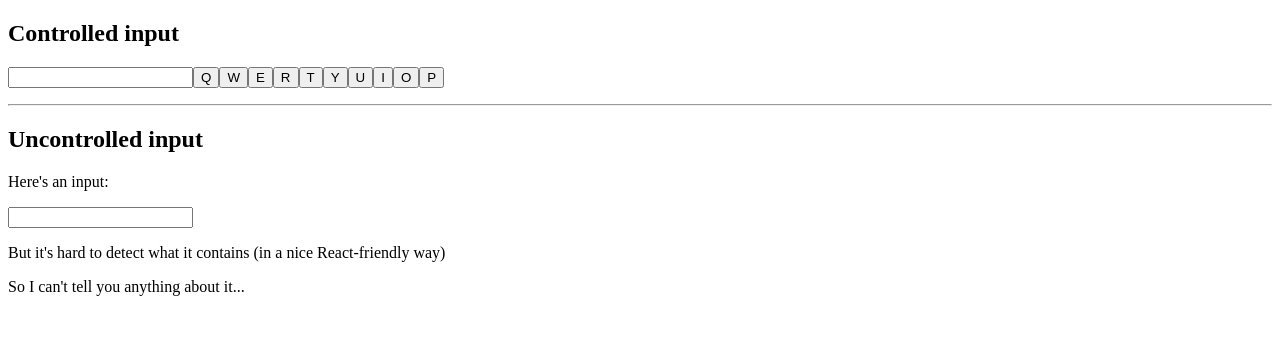
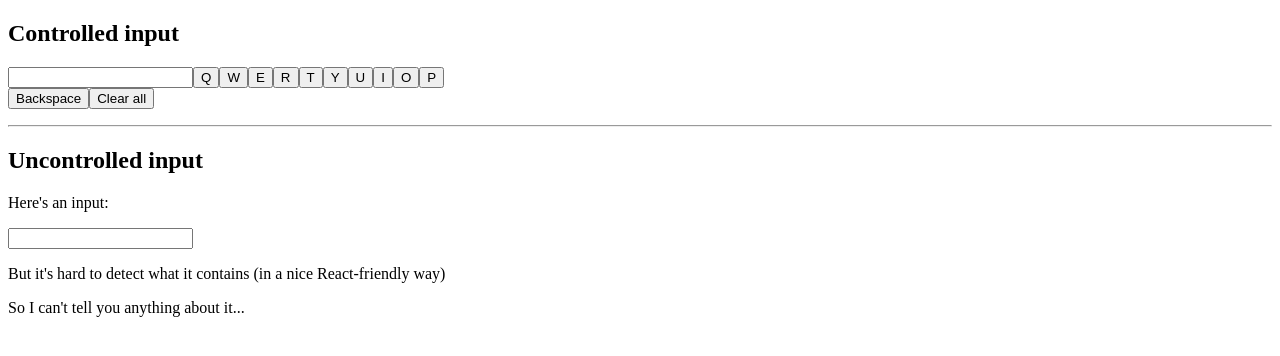
Before and after one commit to zahrabeng/qwerty-input, a React (Create React App) app: page / in a window 1280 px wide. Shown: the top 356 px of the page. Built offline with nearby package versions, Linux system fonts and the light colour scheme; the HTML template or start-up script is replaced by a standard one.

Commit message:
Add backspace and clear buttons

```diff
--- a/src/components/QwertyInput.tsx
+++ b/src/components/QwertyInput.tsx
@@ -9,11 +9,22 @@ function QwertyInput(): JSX.Element {
     // better: setText(prev => prev + letter);
   }
 
+  const handleBackspace = () => {
+    const textMinusLast = text.slice(0, text.length - 1);
+    setText(textMinusLast)
+    // better:
+    // setText(prev => {
+    //   const prevMinusLast = prev.slice(0, prev.length - 1)
+    //   return prevMinusLast
+    // })
+  }
+
   return (
     <>
       <input
         value={text}
-        readOnly /* see what happens if you remove this prop */
+        readOnly /* shorthand for readOnly={true} */
+        /* see what happens if you remove the readOnly prop */
       />
       <button onClick={() => addLetter('Q')}>Q</button>
       <button onClick={() => addLetter('W')}>W</button>
@@ -25,6 +36,9 @@ function QwertyInput(): JSX.Element {
       <button onClick={() => addLetter('I')}>I</button>
       <button onClick={() => addLetter('O')}>O</button>
       <button onClick={() => addLetter('P')}>P</button>
+      <br />
+      <button onClick={handleBackspace}>Backspace</button>
+      <button onClick={() => setText('')}>Clear all</button>
       <WordDescription wordToDescribe={text} />
     </>
   )
```
